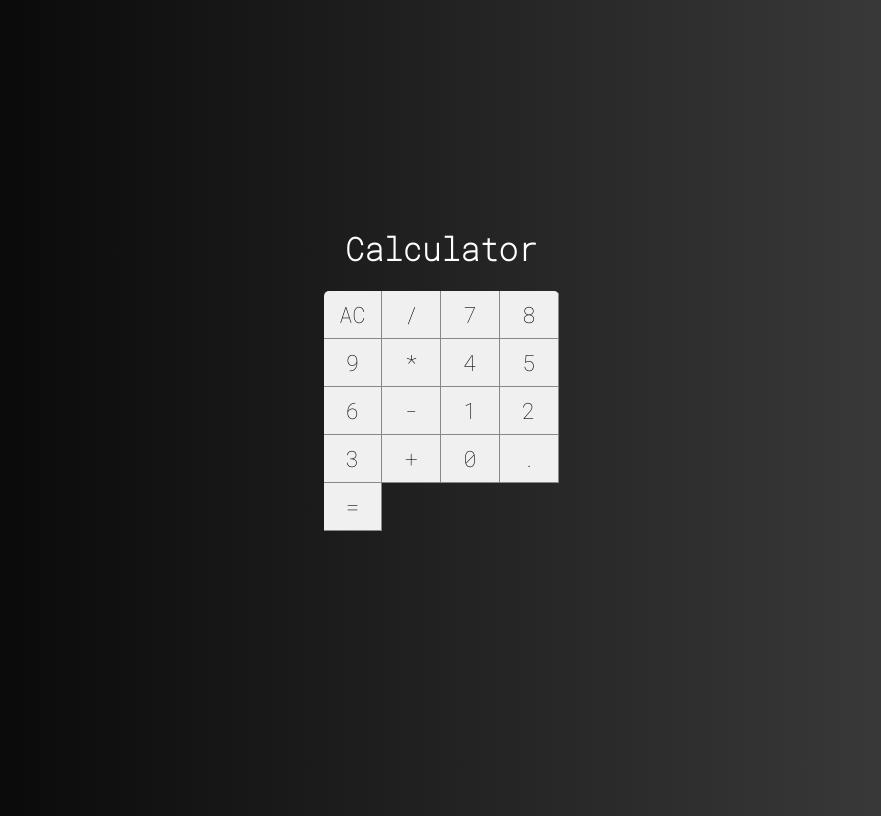
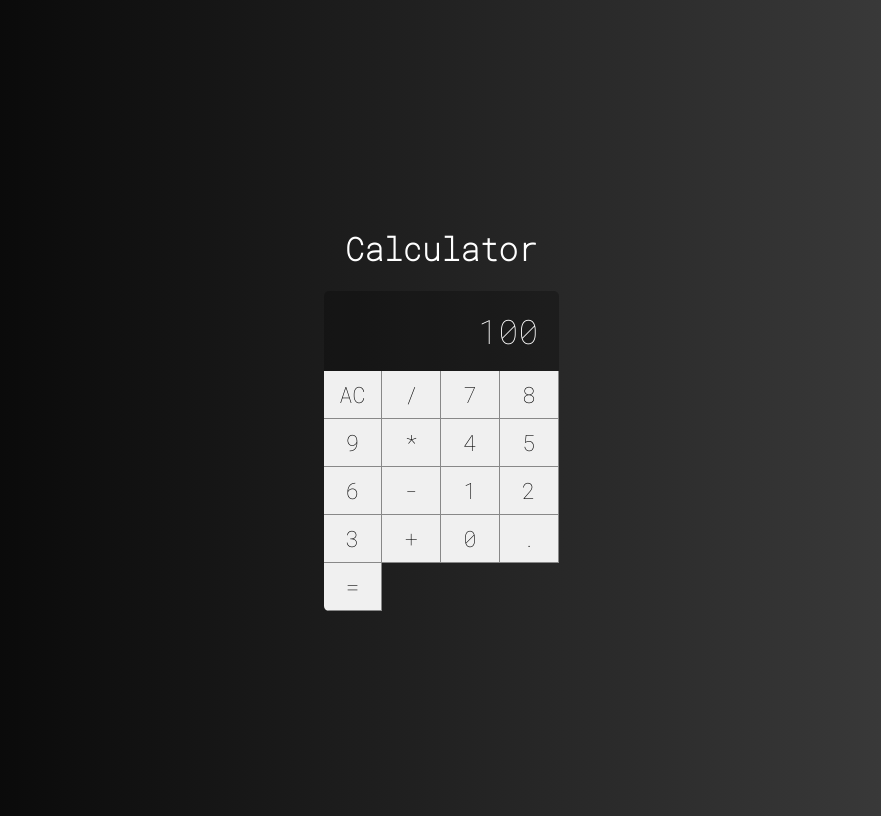
Before and after one commit to Bwendel26/Calculator_ReactJs, a React (Create React App) app: page / in a window 1280 px wide. Shown: the whole page, without its empty margins (199-1080 px from the left). Built offline with nearby package versions, Linux system fonts and the light colour scheme.

Commit message:
Created the components that will compose the display... the jsx and css files of display was created. We modificated some in the Calculator.css to adjust the calculator layout and addded the component display in the Calculator.jsx

```diff
--- /dev/null
+++ b/src/components/Display.css
@@ -0,0 +1,11 @@
+.display{
+   grid-column: span 4;
+   background-color: #0004;
+
+   display: flex;
+   justify-content: flex-end;
+   align-items: center;
+   padding: 20px;
+   font-size: 2.1em;
+   overflow: hidden;
+}
--- /dev/null
+++ b/src/components/Display.jsx
@@ -0,0 +1,5 @@
+import React from "react"
+import "./Display.css"
+
+export default props =>
+   <div className="display">{props.value}</div>
--- a/src/main/Calculator.css
+++ b/src/main/Calculator.css
@@ -6,5 +6,5 @@
 
    display: grid;
    grid-template-columns: repeat(4, 25%);
-   grid-template-rows: 48px 48px 48px 48px 48px;
+   grid-template-rows: 1fr 48px 48px 48px 48px 48px;
 }
--- a/src/main/Calculator.jsx
+++ b/src/main/Calculator.jsx
@@ -2,11 +2,13 @@
 import "./Calculator.css"
 
 import Button from "./../components/Button"
+import Display from "./../components/Display"
 
 export default class Calculator extends Component {
    render() {
       return (
          <div className="calculator">
+            <Display value={100}/>
             <Button label="AC"/>
             <Button label="/"/>
             <Button label="7"/>
```
